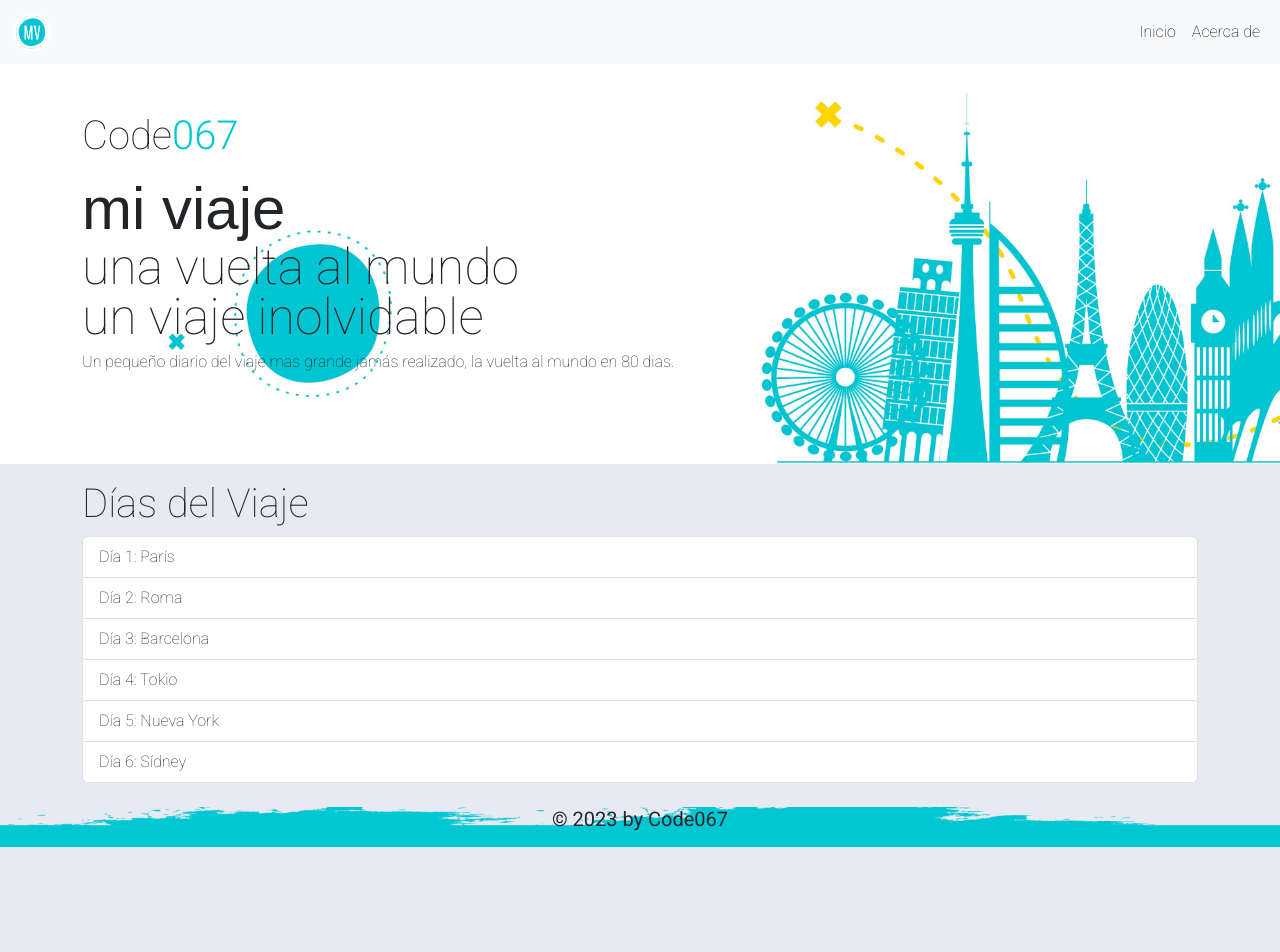
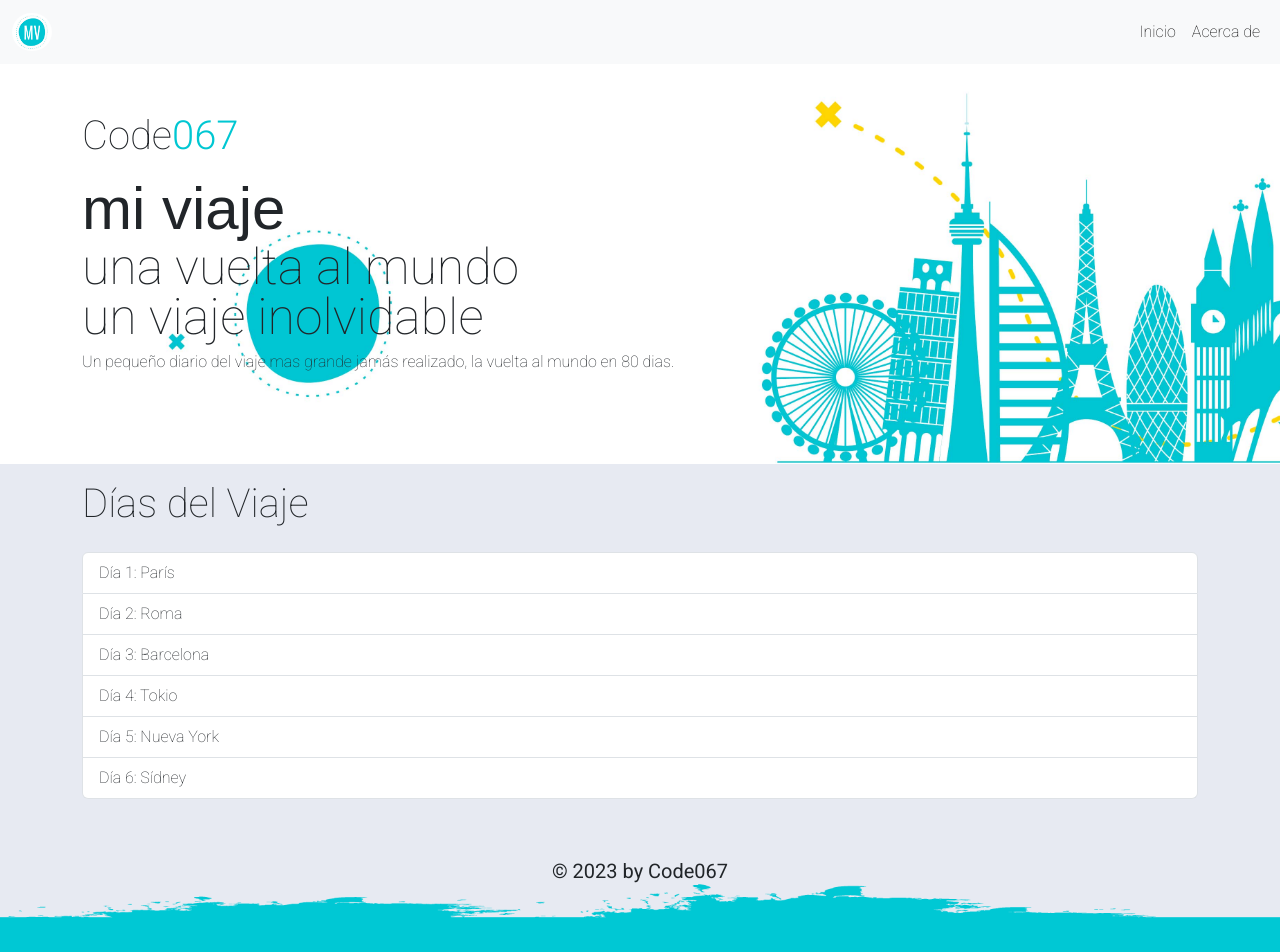
Before and after one commit to jaubass/frontend-prod2, an Angular app: page / in a window 1280 px wide. Shown: the top 952 px of the page. Before the commit the page ends 847 px from the top, so only its background shows below. Built offline with nearby package versions, Linux system fonts and the light colour scheme; a web font is replaced by a local one.

Commit message:
Estilos Pag Detalle

```diff
--- a/src/app/commons/footer/footer.component.css
+++ b/src/app/commons/footer/footer.component.css
@@ -4,6 +4,6 @@
   background-image: url('../../../assets/img/Footer-bg01.png');
   background-size: cover;
   background-repeat: no-repeat;
-  background-position: center center;
-  height: 40px;
+  background-position: center top;
+  height: 160px ;
 }
--- a/src/app/days/days/days.component.css
+++ b/src/app/days/days/days.component.css
@@ -14,3 +14,8 @@
   color:#000;
   font-size: 48px;
 }
+
+.cLista {
+ margin-top: 24px;
+ margin-bottom: 60px;
+}
--- a/src/app/days/days/days.component.html
+++ b/src/app/days/days/days.component.html
@@ -3,7 +3,7 @@
   <h1>Días del Viaje</h1>
 
   <!-- Selector para elegir el día -->
-  <div class="mt-2">
+  <div class="cLista">
     <div class="list-group">
       <a *ngFor="let dia of jsonDato.viaje" routerLink="/day/{{ dia.numero_dia }}"
         class="list-group-item list-group-item-action" [ngClass]="{active: dia.numero_dia === days}">
--- a/src/app/detail/detail/detail.component.css
+++ b/src/app/detail/detail/detail.component.css
@@ -5,7 +5,7 @@
  }
 
  .container {
-  height: 100%;
+  min-height: 700px;
  }
 
  .dtitle {
```
Also changed, not shown: src/assets/img/Footer-bg01.png.
